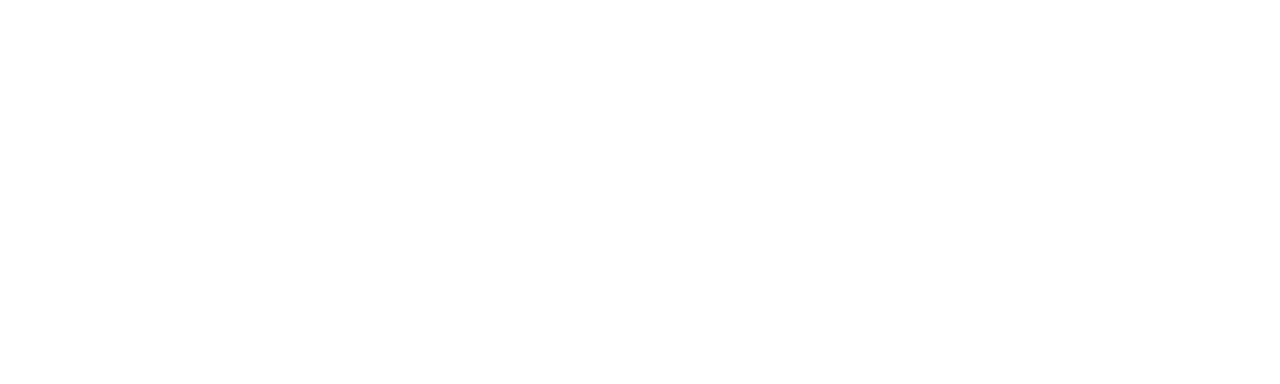
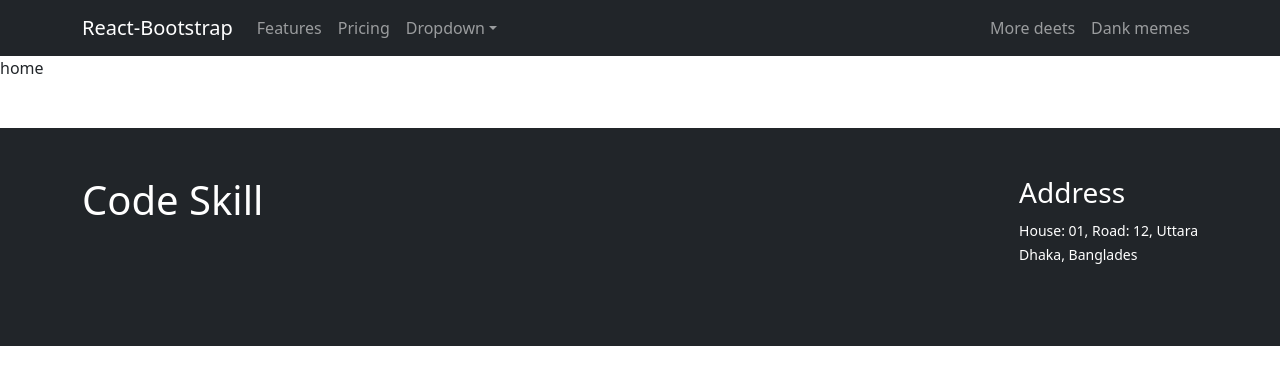
Before and after one commit to sorwartalukder/code-skill, a React (Create React App) app: page / in a window 1280 px wide. Shown: the top 384 px of the page. Built offline with nearby package versions, Linux system fonts and the light colour scheme.

Commit message:
add favicon add title

```diff
--- a/package.json
+++ b/package.json
@@ -6,8 +6,11 @@
     "@testing-library/jest-dom": "^5.16.5",
     "@testing-library/react": "^13.4.0",
     "@testing-library/user-event": "^13.5.0",
+    "bootstrap": "^5.2.2",
     "react": "^18.2.0",
+    "react-bootstrap": "^2.5.0",
     "react-dom": "^18.2.0",
+    "react-router-dom": "^6.4.2",
     "react-scripts": "5.0.1",
     "web-vitals": "^2.1.4"
   },
--- a/src/App.js
+++ b/src/App.js
@@ -1,11 +1,12 @@
-import logo from './logo.svg';
+import { RouterProvider } from 'react-router-dom';
 import './App.css';
+import { routes } from './routes/Routes/Routes';
 
 function App() {
   return (
-    <div className="App">
+    <RouterProvider router={routes}>
 
-    </div>
+    </RouterProvider>
   );
 }
 
--- /dev/null
+++ b/src/components/Footer/Footer.js
@@ -0,0 +1,18 @@
+import React from 'react';
+
+const Footer = () => {
+    return (
+        <footer className='bg-dark text-white mt-5 py-5'>
+            <div className='container d-flex justify-content-between '>
+                <h1>Code Skill</h1>
+                <address>
+                    <h3>Address</h3>
+                    <p className='m-0'><small>House: 01, Road: 12, Uttara</small></p>
+                    <p><small>Dhaka, Banglades</small></p>
+                </address>
+            </div>
+        </footer>
+    );
+};
+
+export default Footer;
--- /dev/null
+++ b/src/components/Header/Header.js
@@ -0,0 +1,41 @@
+import React from 'react';
+import Container from 'react-bootstrap/Container';
+import Nav from 'react-bootstrap/Nav';
+import Navbar from 'react-bootstrap/Navbar';
+import NavDropdown from 'react-bootstrap/NavDropdown';
+
+const Header = () => {
+    return (
+        <Navbar collapseOnSelect expand="lg" bg="dark" variant="dark">
+            <Container>
+                <Navbar.Brand href="#home">React-Bootstrap</Navbar.Brand>
+                <Navbar.Toggle aria-controls="responsive-navbar-nav" />
+                <Navbar.Collapse id="responsive-navbar-nav">
+                    <Nav className="me-auto">
+                        <Nav.Link href="#features">Features</Nav.Link>
+                        <Nav.Link href="#pricing">Pricing</Nav.Link>
+                        <NavDropdown title="Dropdown" id="collasible-nav-dropdown">
+                            <NavDropdown.Item href="#action/3.1">Action</NavDropdown.Item>
+                            <NavDropdown.Item href="#action/3.2">
+                                Another action
+                            </NavDropdown.Item>
+                            <NavDropdown.Item href="#action/3.3">Something</NavDropdown.Item>
+                            <NavDropdown.Divider />
+                            <NavDropdown.Item href="#action/3.4">
+                                Separated link
+                            </NavDropdown.Item>
+                        </NavDropdown>
+                    </Nav>
+                    <Nav>
+                        <Nav.Link href="#deets">More deets</Nav.Link>
+                        <Nav.Link eventKey={2} href="#memes">
+                            Dank memes
+                        </Nav.Link>
+                    </Nav>
+                </Navbar.Collapse>
+            </Container>
+        </Navbar>
+    );
+};
+
+export default Header;
--- /dev/null
+++ b/src/components/Home/Home.js
@@ -0,0 +1,11 @@
+import React from 'react';
+
+const Home = () => {
+    return (
+        <div>
+            home
+        </div>
+    );
+};
+
+export default Home;
--- a/src/index.js
+++ b/src/index.js
@@ -3,6 +3,7 @@
 import './index.css';
 import App from './App';
 import reportWebVitals from './reportWebVitals';
+import 'bootstrap/dist/css/bootstrap.min.css';
 
 const root = ReactDOM.createRoot(document.getElementById('root'));
 root.render(
--- /dev/null
+++ b/src/layout/Main.js
@@ -0,0 +1,16 @@
+import React from 'react';
+import { Outlet } from 'react-router-dom';
+import Footer from '../components/Footer/Footer';
+import Header from '../components/Header/Header';
+
+const Main = () => {
+    return (
+        <div>
+            <Header></Header>
+            <Outlet></Outlet>
+            <Footer></Footer>
+        </div>
+    );
+};
+
+export default Main;
--- /dev/null
+++ b/src/routes/Routes/Routes.js
@@ -0,0 +1,18 @@
+import { createBrowserRouter } from "react-router-dom";
+import Home from "../../components/Home/Home";
+import Main from "../../layout/Main";
+
+
+
+export const routes = createBrowserRouter([
+    {
+        path: '/',
+        element: <Main></Main>,
+        children: [
+            {
+                path: '/',
+                element: <Home></Home>
+            }
+        ]
+    }
+])
```
Also changed, not shown: src/components/Courses/Courses.js (added, +11 -0 lines), src/components/Register/Register.js (added, +11 -0 lines), src/components/Login/Login.js (added), 1 other file (tests, documents, lock files or other folders).
